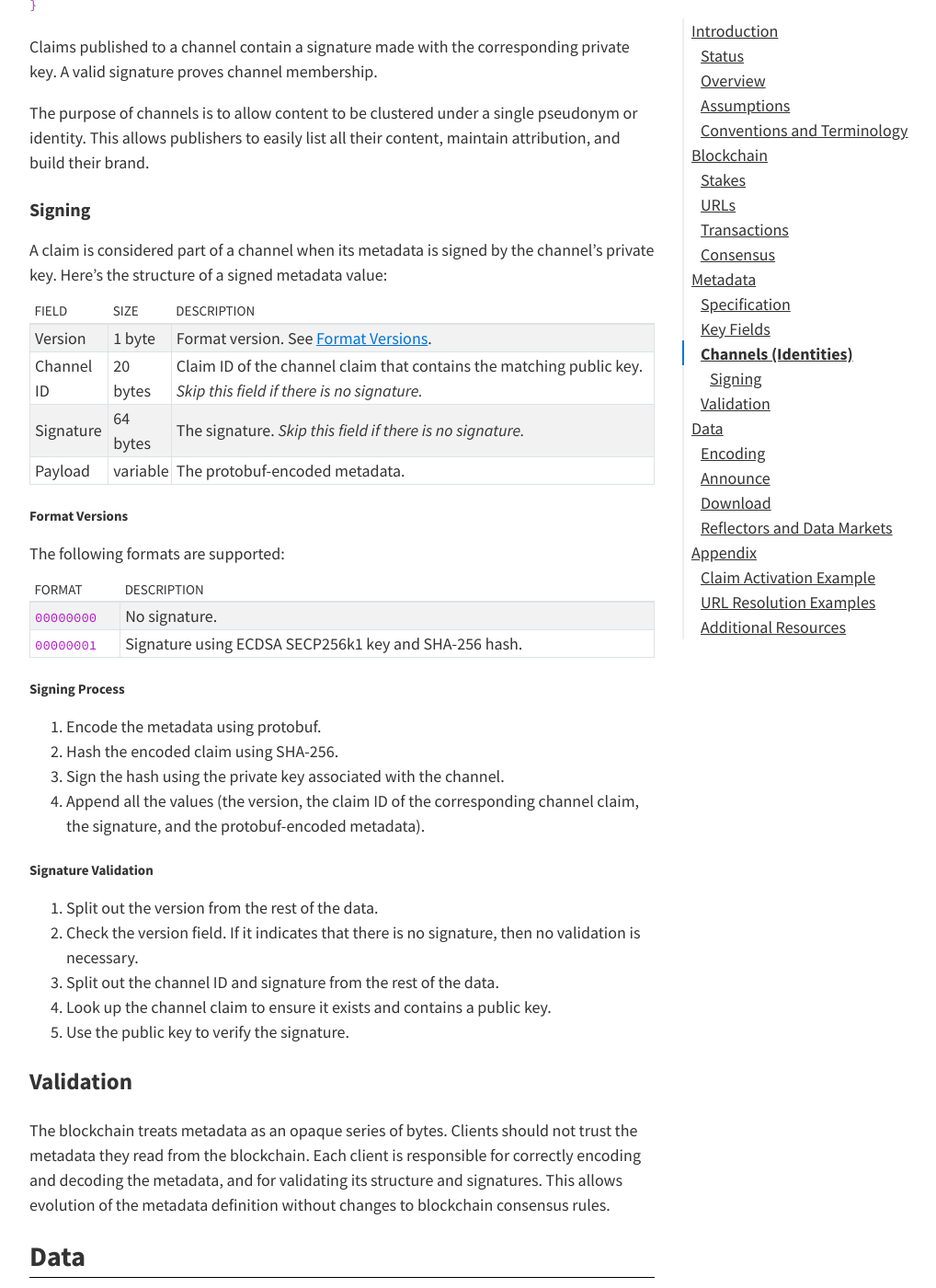
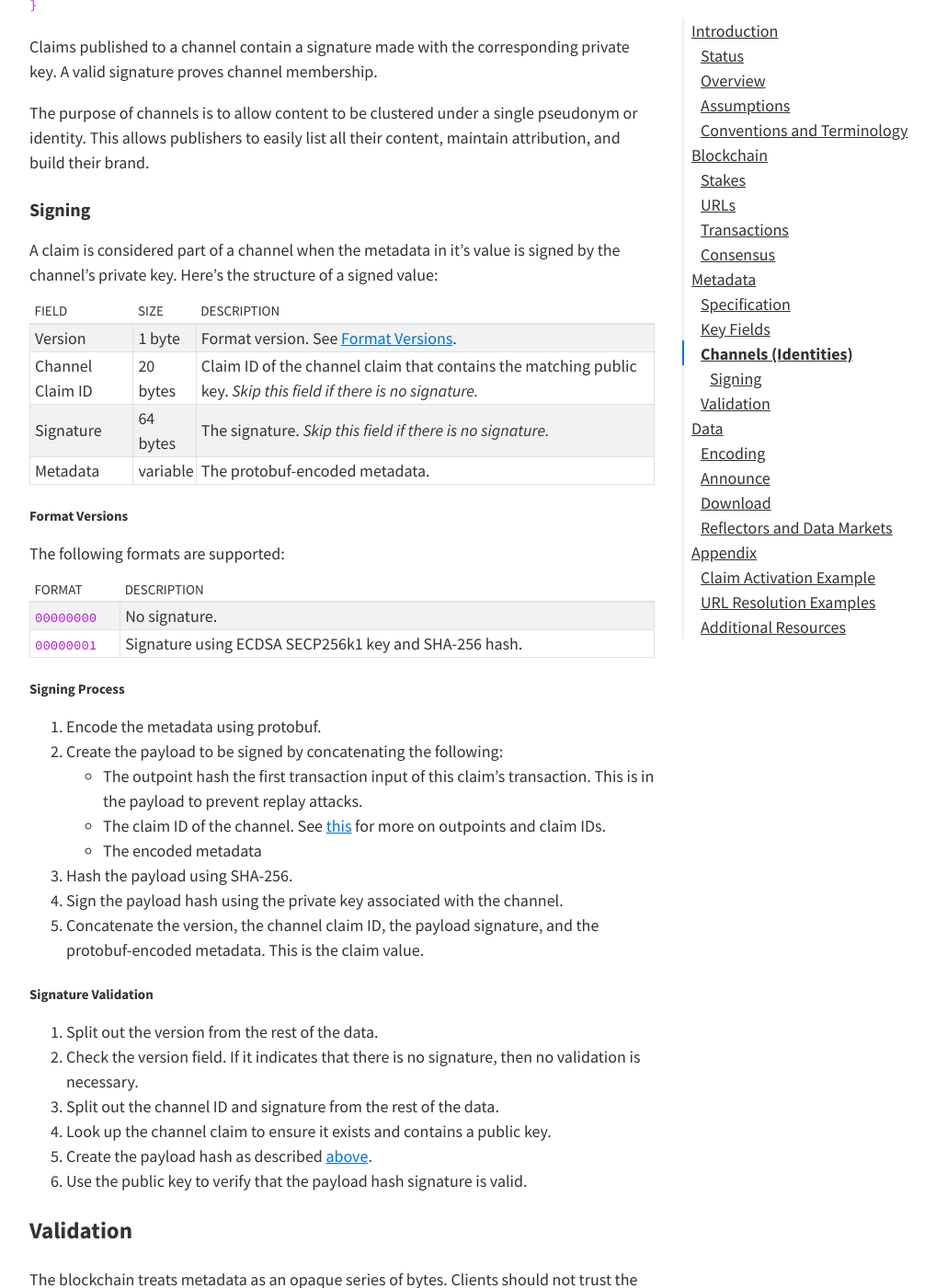
Before and after one commit to lbryio/spec, a Jekyll site: the page built from index.md, in a window 1280 px wide and 1400 px high, scrolled down 18777 px. Shown: the whole window at 92% size, without its empty margins (118-1136 px from the left). Built offline with Jekyll 4.4.1, drawn with Linux system fonts in a browser that asks for light colours; our own code applies the rules of GitHub Pages for plain Markdown files; some of the changed text lies outside the part shown.

Commit message:
clarify claim signing. fixes #16

```diff
--- a/index.md
+++ b/index.md
@@ -628,15 +628,15 @@ The purpose of channels is to allow content to be clustered under a single pseud
 
 #### Signing
 
-A claim is considered part of a channel when its metadata is signed by the channel's private key. Here's the structure of a signed metadata value:
+A claim is considered part of a channel when the metadata in it's value is signed by the channel's private key. Here's the structure of a signed value:
 
 
-field          | size     | description
-:---           | :---     | :---
-Version        | 1 byte   | Format version. See [Format Versions](#format-versions).
-Channel ID     | 20 bytes | Claim ID of the channel claim that contains the matching public key. _Skip this field if there is no signature._
-Signature      | 64 bytes | The signature. _Skip this field if there is no signature._
-Payload        | variable | The protobuf-encoded metadata.
+field            | size     | description
+:---             | :---     | :---
+Version          | 1 byte   | Format version. See [Format Versions](#format-versions).
+Channel Claim ID | 20 bytes | Claim ID of the channel claim that contains the matching public key. _Skip this field if there is no signature._
+Signature        | 64 bytes | The signature. _Skip this field if there is no signature._
+Metadata         | variable | The protobuf-encoded metadata.
 
 
 ##### Format Versions
@@ -651,9 +651,13 @@ format     | description
 ##### Signing Process
 
 1. Encode the metadata using protobuf.
-2. Hash the encoded claim using SHA-256.
-3. Sign the hash using the private key associated with the channel.
-4. Append all the values (the version, the claim ID of the corresponding channel claim, the signature, and the protobuf-encoded metadata).
+1. Create the payload to be signed by concatenating the following:
+  - The outpoint hash the first transaction input of this claim's transaction. This is in the payload to prevent replay attacks.
+  - The claim ID of the channel. See <a href="#stake-identifier-generation">this</a> for more on outpoints and claim IDs.
+  - The encoded metadata
+1. Hash the payload using SHA-256.
+1. Sign the payload hash using the private key associated with the channel.
+1. Concatenate the version, the channel claim ID, the payload signature, and the protobuf-encoded metadata. This is the claim value.
 
 ##### Signature Validation
 
@@ -661,7 +665,8 @@ format     | description
 1. Check the version field. If it indicates that there is no signature, then no validation is necessary.
 1. Split out the channel ID and signature from the rest of the data.
 1. Look up the channel claim to ensure it exists and contains a public key.
-1. Use the public key to verify the signature.
+1. Create the payload hash as described <a href="#signing-process">above</a>.
+1. Use the public key to verify that the payload hash signature is valid.
 
 
 ### Validation {#metadata-validation}
```
Also changed, not shown: other parts of index.md (+1 -1 lines).
